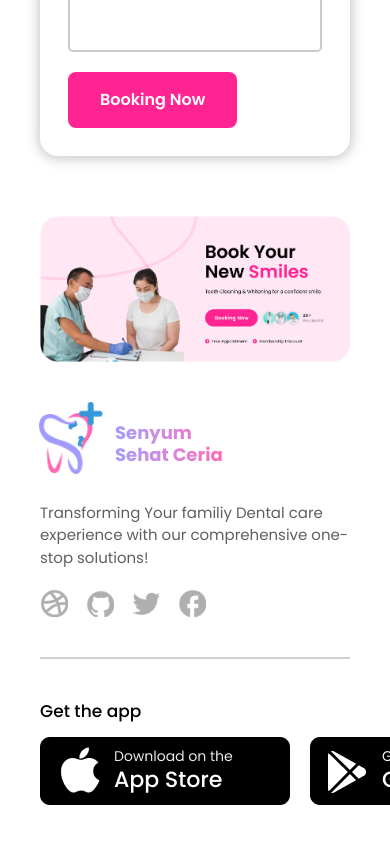
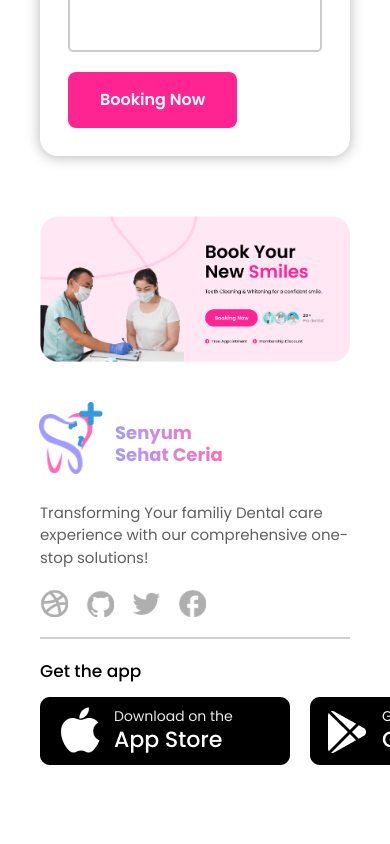
Before and after one commit to pandutria/Dentall, a React (Vite) app: page / in a window 390 px wide. Shown: the part 8984-9828 px from the top of the page. After the commit the page ends 9789 px from the top, so only its background shows below. Built offline with nearby package versions, Linux system fonts and the light colour scheme.

Commit message:
first commit

```diff
--- a/src/components/Footer.jsx
+++ b/src/components/Footer.jsx
@@ -10,7 +10,7 @@ import googleplay from "/googleplay.png"
 
 const Footer = () => {
   return (
-    <div className='flex flex-col justify-center items-center px-10 px:0 w-full pt-5 lg:pt-10 pb-20'>
+    <div className='flex flex-col justify-center items-center px-10 px:0 w-full pt-5 lg:pt-10 pb-10 lg:pb-20 overflow-hidden'>
       <img src={foot} className='w-full lg:w-270' alt="" />
       <div className='flex flex-col lg:flex-row pt-10 lg:pt-15 gap-20 lg:gap-15 w-full lg:w-auto'>
         <div className='flex flex-col'>
@@ -54,13 +54,13 @@ const Footer = () => {
           </div>
         </div>
       </div>
-       <hr className='border-[1px] border-[#D0D0D0] w-full lg:w-269 my-10'/>
+       <hr className='border-[1px] border-[#D0D0D0] w-full lg:w-269 my-5 lg:my-10'/>
        <div className='flex flex-col lg:flex-row gap-6 lg:gap-62 w-full lg:w-auto'>
         <div className='flex flex-col gap-3 w-full lg:w-auto'>
           <h1 className='font-poppins font-medium text-[17px]'>Get the app</h1>
           <div className='flex flex-row gap-5 w-full lg:w-auto'>
-            <img src={app} className='w-full lg:w-40 h-auto object-contain' alt="" />
-            <img src={googleplay} className='w-full lg:w-40 h-auto object-contain' alt="" />
+            <img src={app} className='w-full lg:w-40 lg:h-auto object-contain' alt="" />
+            <img src={googleplay} className='w-full lg:w-40 lg:h-auto object-contain' alt="" />
           </div>
         </div>
         <div className='hidden lg:flex flex-row gap-12 lg:gap-17'>
```
